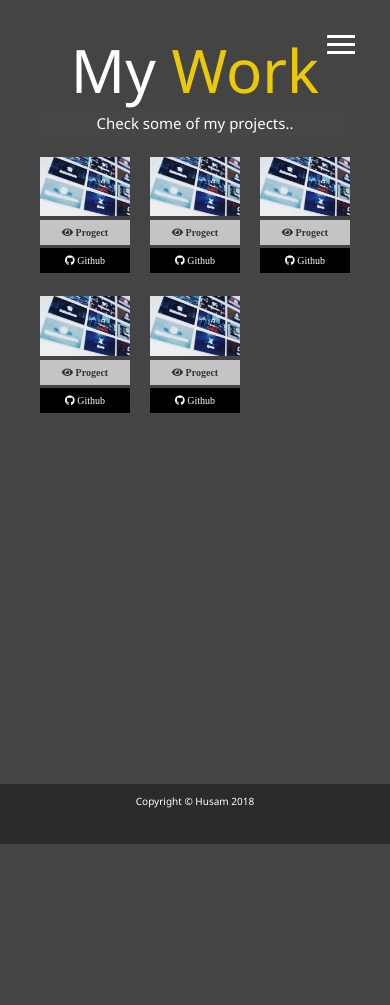
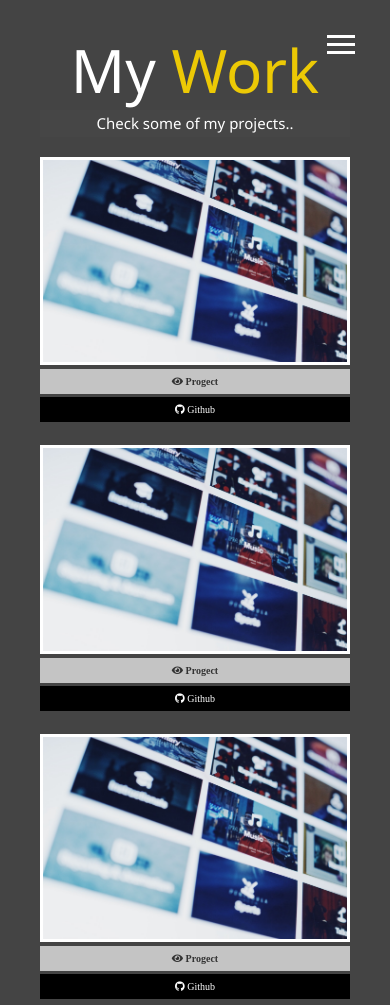
Before and after one commit to drhussam91/Husam, a plain HTML site: page work.html in a window 390 px wide. Shown: the top 1005 px of the page. Before the commit the page ends 844 px from the top, so only its background shows below. Drawn offline with Linux system fonts and the light colour scheme.

Commit message:
My work
My Work> responsive

```diff
--- a/scss/_mobile.scss
+++ b/scss/_mobile.scss
@@ -1,11 +1,16 @@
 //Wide screens
 
 @include mediaXl{
+    .projects{
+        grid-template-columns: repeat(4, 1fr);
+    }
 
 }
 
 @include mediaLg{
-
+    .projects{
+        grid-template-columns: repeat(3, 1fr);
+    }
 }
 
 @include mediaMd{
@@ -53,6 +58,10 @@
         grid-template-columns: 1fr;
     }
 
+    .projects{
+        grid-template-columns: repeat(2, 1fr);
+    }
+
 }
 
 
@@ -61,4 +70,8 @@
         margin-top: 10vh;
     }
 
+    .projects{
+        grid-template-columns: 1fr;
+    }
+
 }
--- a/scss/main.scss
+++ b/scss/main.scss
@@ -117,6 +117,7 @@ main{
 
   img{
     width: 100%;
+    border: 3px #fff solid;
     &:hover{
       opacity: .5;
       border-color: $secondery-color;
```
Also changed, not shown: scss/main.css, 1 other file.
